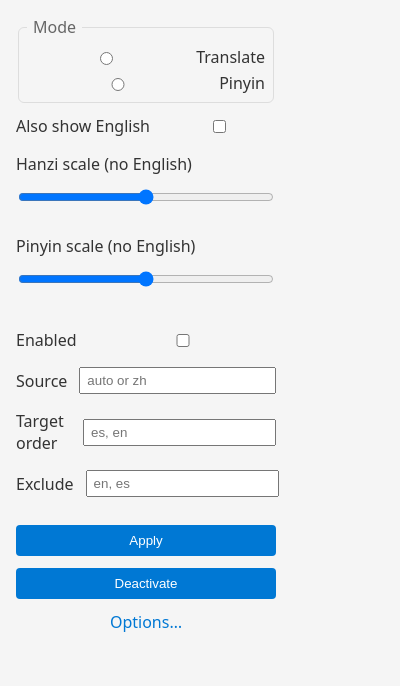
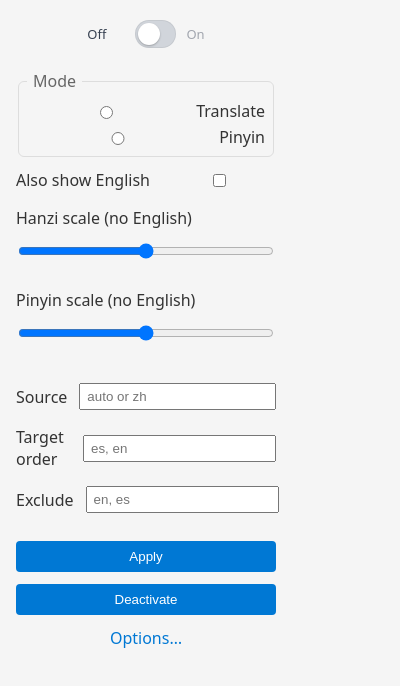
Before and after one commit to RoidaVinci/Pinyinizer, a browser extension: page src/ui/popup/index.html in a window 400 px wide. Drawn offline with Linux system fonts and the light colour scheme.

Commit message:
On off for the popup

```diff
--- a/src/ui/popup/index.html
+++ b/src/ui/popup/index.html
@@ -7,6 +7,16 @@
 </head>
 <body>
   <main>
+  <!-- Global On/Off (centered, elegant) -->
+  <div class="toggle-row" id="toggleRow">
+    <span class="toggle-label off">Off</span>
+    <label class="switch" aria-label="Enable extension">
+      <input id="enabled" type="checkbox" role="switch" />
+      <span class="slider"></span>
+    </label>
+    <span class="toggle-label on">On</span>
+  </div>
+
     <fieldset>
       <legend>Mode</legend>
       <label><input type="radio" name="mode" value="translate" id="modeTranslate" /> Translate</label>
@@ -36,10 +46,6 @@
     <!-- Translate-only -->
     <section id="translateSection">
       <label style="margin-bottom:16px;">
-        <span>Enabled</span>
-        <input id="enabled" type="checkbox" />
-      </label>
-      <label style="margin-bottom:16px;">
         <span>Source</span>
         <input id="sourceLang" placeholder="auto or zh" />
       </label>
--- a/src/ui/popup/index.js
+++ b/src/ui/popup/index.js
@@ -1,5 +1,7 @@
 document.addEventListener("DOMContentLoaded", async () => {
   const enabled = document.querySelector("#enabled");
+  const toggleRow = document.querySelector("#toggleRow");
+
   const modeTranslate = document.querySelector("#modeTranslate");
   const modePinyin = document.querySelector("#modePinyin");
   const pinyinSection = document.querySelector("#pinyinSection");
@@ -22,7 +24,6 @@ document.addEventListener("DOMContentLoaded", async () => {
 
   annotateShowEnglish.checked = !!prev.annotate?.showEnglish;
 
-  // NEW — load scales
   const sHanzi = clampNum(prev.annotate?.hanziScale ?? 0.90, 0.3, 1.2);
   const sPinyin = clampNum(prev.annotate?.pinyinScale ?? 0.53, 0.3, 1.2);
   hanziScale.value = sHanzi;
@@ -34,12 +35,27 @@ document.addEventListener("DOMContentLoaded", async () => {
   pinyinScale.addEventListener("input", () => pinyinScaleVal.textContent = (+pinyinScale.value).toFixed(2));
 
   enabled.checked = !!prev.enabled;
+  reflectToggleUI();
+
   targetLangs.value = (prev.targetLangs || ["es", "en"]).join(", ");
   if (sourceLang) sourceLang.value = prev.sourceLang || "auto";
   excludeLangs.value = (prev.excludeLangs || ["en", "es"]).join(", ");
 
   modeTranslate.addEventListener("change", () => toggleSections("translate"));
   modePinyin.addEventListener("change", () => toggleSections("pinyin"));
+
+  // Only OFF auto-applies; ON just saves state (no auto run)
+  enabled.addEventListener("change", async () => {
+    const nextSettings = { ...prev, enabled: enabled.checked };
+    prev.enabled = enabled.checked; // keep snapshot aligned
+    reflectToggleUI();
+
+    await send("CT_SET_SETTINGS", nextSettings);
+    if (!enabled.checked) {
+      await sendToActiveTab("CT_APPLY_NOW");
+      window.close();
+    }
+  });
 
   document.querySelector("#apply").addEventListener("click", async () => {
     const next = {
@@ -57,14 +73,11 @@ document.addEventListener("DOMContentLoaded", async () => {
       excludeLangs: excludeLangs.value.split(",").map(s => s.trim()).filter(Boolean)
     };
     await send("CT_SET_SETTINGS", next);
-
-    // RELIABLE apply: message with retries; inject if needed.
     await sendToActiveTab("CT_APPLY_NOW");
     window.close();
   });
 
   document.querySelector("#undo").addEventListener("click", async () => {
-    // RELIABLE undo: message with retries; inject if needed.
     await sendToActiveTab("CT_UNDO");
     window.close();
   });
@@ -74,8 +87,14 @@ document.addEventListener("DOMContentLoaded", async () => {
     pinyinSection.hidden = !isPinyin;
     translateSection.hidden = isPinyin;
   }
+
+  function reflectToggleUI() {
+    if (!toggleRow) return;
+    toggleRow.classList.toggle("is-on", !!enabled.checked);
+  }
 });
 
+/* existing helpers remain unchanged */
 function send(type, payload) {
   return new Promise((resolve) =>
     chrome.runtime.sendMessage({ type, payload }, resolve)
@@ -83,29 +102,21 @@ function send(type, payload) {
 }
 const clampNum = (n, lo, hi) => Math.min(hi, Math.max(lo, Number.isFinite(n) ? n : lo));
 
-/** Robustly send a message to the active tab's content script.
- *  - Retries a few times (service worker/content script wake-ups).
- *  - If failing, injects the content script and tries once more.
- */
 async function sendToActiveTab(type, payload) {
   const tab = await getActiveTab();
   if (!tab?.id) return false;
 
-  // Try up to 3 times quickly
   for (let attempt = 0; attempt < 3; attempt++) {
     const ok = await trySend(tab.id, { type, payload });
     if (ok) return true;
     await delay(150 * (attempt + 1));
   }
-
-  // As a last resort, inject the content script (all frames) and retry once
   try {
     await chrome.scripting.executeScript({
       target: { tabId: tab.id, allFrames: true },
       files: ["src/content/index.js"],
     });
-  } catch (_) { /* ignore */ }
-
+  } catch (_) {}
   return await trySend(tab.id, { type, payload });
 }
 
@@ -114,7 +125,6 @@ function getActiveTab() {
     chrome.tabs.query({ active: true, currentWindow: true }, (tabs) => resolve(tabs?.[0]));
   });
 }
-
 function trySend(tabId, msg) {
   return new Promise((resolve) => {
     try {
@@ -122,10 +132,7 @@ function trySend(tabId, msg) {
         const err = chrome.runtime.lastError;
         resolve(!err);
       });
-    } catch (_) {
-      resolve(false);
-    }
+    } catch (_) { resolve(false); }
   });
 }
-
 const delay = (ms) => new Promise(r => setTimeout(r, ms));
--- a/src/ui/popup/styles.css
+++ b/src/ui/popup/styles.css
@@ -10,3 +10,64 @@ fieldset { border: 1px solid #ddd; border-radius: 6px; padding: 8px; display: gr
 legend { padding: 0 6px; color: #666; }
 [hidden] { display: none !important; }
 small { color: #666; }
+/* --- Centered, wide OFF/ON switch row --- */
+.toggle-row {
+  display: flex;
+  justify-content: center;
+  align-items: center;
+  gap: 10px;
+  margin: 4px 0 10px;
+  user-select: none;
+}
+
+.toggle-label {
+  font-size: 13px;
+  font-weight: 500;
+  color: #6b7280;
+  opacity: .6;
+  transition: color .2s ease, opacity .2s ease;
+}
+
+.toggle-row.is-on .toggle-label.on { color: #0b74e0; opacity: 1; }
+.toggle-row:not(.is-on) .toggle-label.off { color: #374151; opacity: 1; }
+
+/* Switch (wider track) */
+.switch {
+  position: relative;
+  display: inline-flex;
+  width: 60px;   /* wider track */
+  height: 28px;
+  align-items: center;
+}
+.switch input { opacity: 0; width: 0; height: 0; }
+
+.slider {
+  position: relative;
+  width: 100%;
+  height: 100%;
+  background: #d1d5db;
+  border-radius: 999px;
+  box-shadow: inset 0 0 0 1px rgba(0,0,0,.06);
+  transition: background .18s ease;
+  cursor: pointer;
+}
+.slider::before {
+  content: "";
+  position: absolute;
+  height: 22px;
+  width: 22px;
+  left: 3px;
+  top: 3px;
+  background: #fff;
+  border-radius: 50%;
+  box-shadow: 0 1px 2px rgba(0,0,0,.25);
+  transition: transform .18s ease;
+}
+
+/* ON state — push knob all the way right */
+.switch input:checked + .slider {
+  background: #0b74e0;
+}
+.switch input:checked + .slider::before {
+  transform: translateX(14px); /* 60 - knob(22) - margin(6) = 32 */
+}
```
Also changed, not shown: src/background/messaging.js (+15 -2 lines), src/content/index.js (+11 -1 lines), src/ui/options/index.html (+4 -4 lines).
